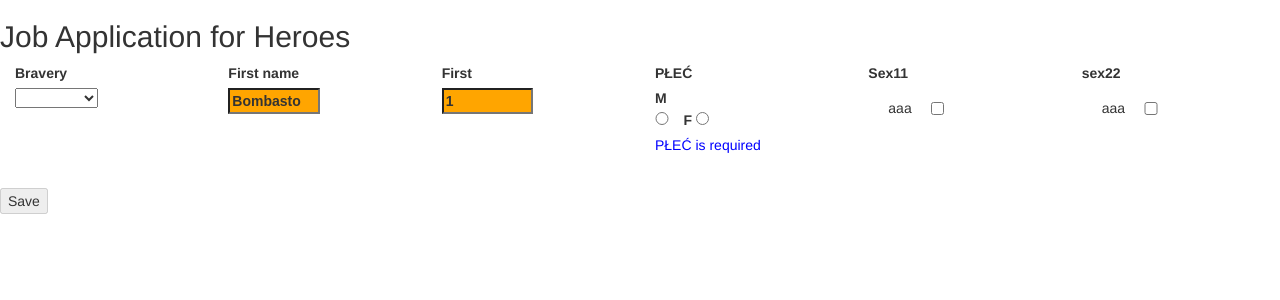
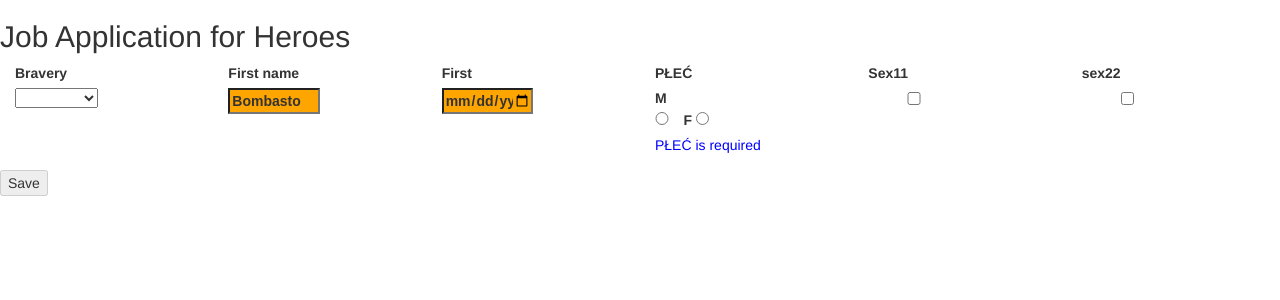
Before and after one commit to jacus410/angular-dynamicf, an Angular app: page / in a window 1280 px wide. Shown: the top 300 px of the page. Built offline with nearby package versions, Linux system fonts and the light colour scheme.

Commit message:
3 files modified

```diff
--- a/src/app/app.component.ts
+++ b/src/app/app.component.ts
@@ -6,6 +6,7 @@ import { QuestionBase }     from './question-base';
 import { TextboxQuestion }  from './question-textbox';
 import { RadioQuestion}  from  './question-radio';
 import { CheckboxQuestion } from './question-checkbox';
+import { DateQuestion } from './question-date';
 
 @Component({
   selector: 'app-root',
@@ -42,10 +43,10 @@ export class AppComponent {
         class: 'red',
       }),
 
-       new TextboxQuestion({
+       new DateQuestion({
         key: 'secondName',
         label: 'First',
-        type: 'date',
+        type: 'number',
         value: 1,
         required: false,
         order: 2,
@@ -53,25 +54,24 @@ export class AppComponent {
       }),
 
 
-new RadioQuestion({
+    new RadioQuestion({
         key: 'sex',
         label: 'PŁEĆ',
-
         options: [
-          {key: 'M',    value: 'm'},
-          {key: 'F',  value: 'f'}
+                  {key: 'M',  value: 'm'},
+                  {key: 'F',  value: 'f'}
         ],
         required: true,
         order: 4
       }),
 
-new CheckboxQuestion({
-        key: 'sex1',
+    new CheckboxQuestion({
+        key:  'sex1',
         label: 'Sex11',
         value: 'mmm',
       }),
 
-new CheckboxQuestion({
+    new CheckboxQuestion({
         key:   'sex2',
         label: 'sex22',
         value: 'fff',
--- a/src/app/dynamic-form-question.component.html
+++ b/src/app/dynamic-form-question.component.html
@@ -34,14 +34,14 @@
                         [value]="opt.value">
       </label>
     </div>
-  <div  *ngSwitchCase="'checkbox'" class="checkbox" >
-             <label>  aaa               <input
+  <div  *ngSwitchCase="'checkbox'"  >
+               <input
                                     [formControlName]="question.key"
                                     [id]="question.key"
                                     [type]="question.controlType"
                                     [class] = "question.class"
                                     [value] = "question.value">
-</label>
+
   </div>
   </div>
 
--- a/src/app/question-date.ts
+++ b/src/app/question-date.ts
@@ -1,6 +1,6 @@
 import { QuestionBase } from './question-base';
 
-export class TextboxQuestion extends QuestionBase<string> {
+export class DateQuestion extends QuestionBase<string> {
   controlType = 'date';
   type: string;
   class: string;
```
